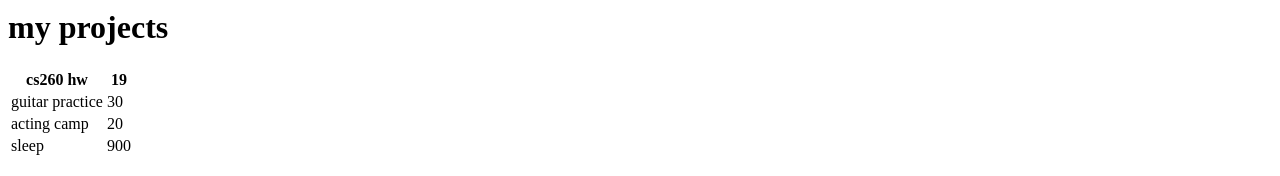
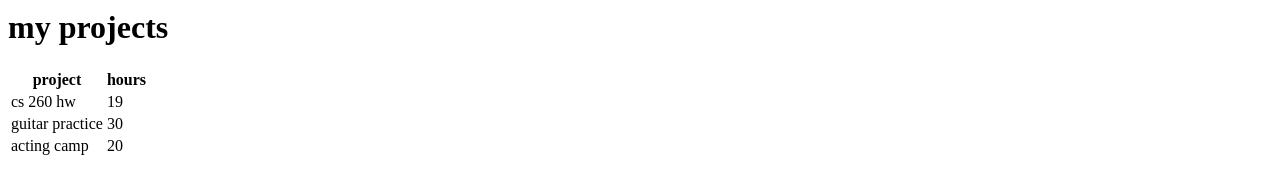
Before and after one commit to Eliza-Surpriza/startup, a plain HTML site: page hours.html in a window 1280 px wide. Shown: the part 182-358 px from the top of the page. Drawn offline with Linux system fonts and the light colour scheme.

Commit message:
fix hours placeholder

```diff
--- a/hours.html
+++ b/hours.html
@@ -32,11 +32,15 @@
         <table>
             <thead>
               <tr>
-                <th>cs260 hw</th>
-                <th>19</th>
+                <th>project</th>
+                <th>hours</th>
               </tr>
             </thead>
             <tbody>
+                <tr>
+                    <td>cs 260 hw</td>
+                    <td>19</td>
+                  </tr>
               <tr>
                 <td>guitar practice</td>
                 <td>30</td>
@@ -44,10 +48,6 @@
               <tr>
                 <td>acting camp</td>
                 <td>20</td>
-              </tr>
-              <tr>
-                <td>sleep</td>
-                <td>900</td>
               </tr>
             </tbody>
           </table>
```
